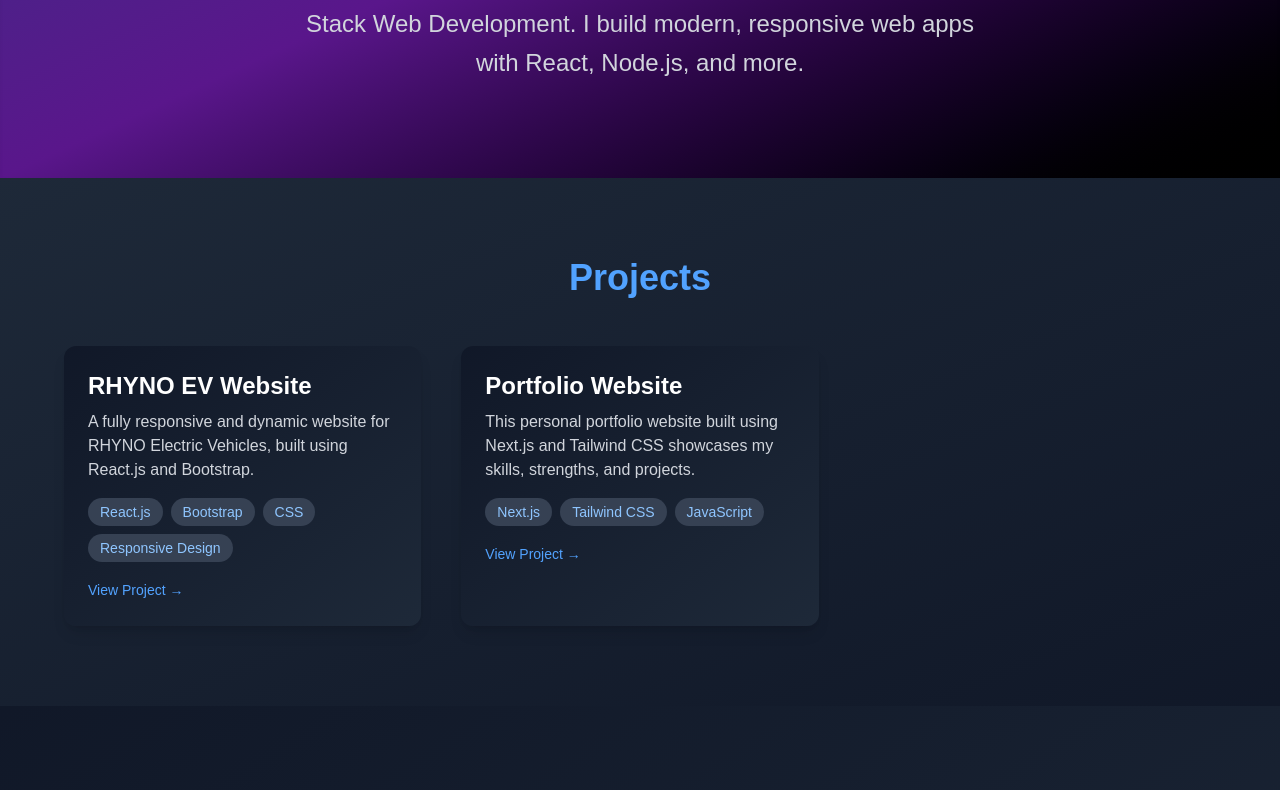
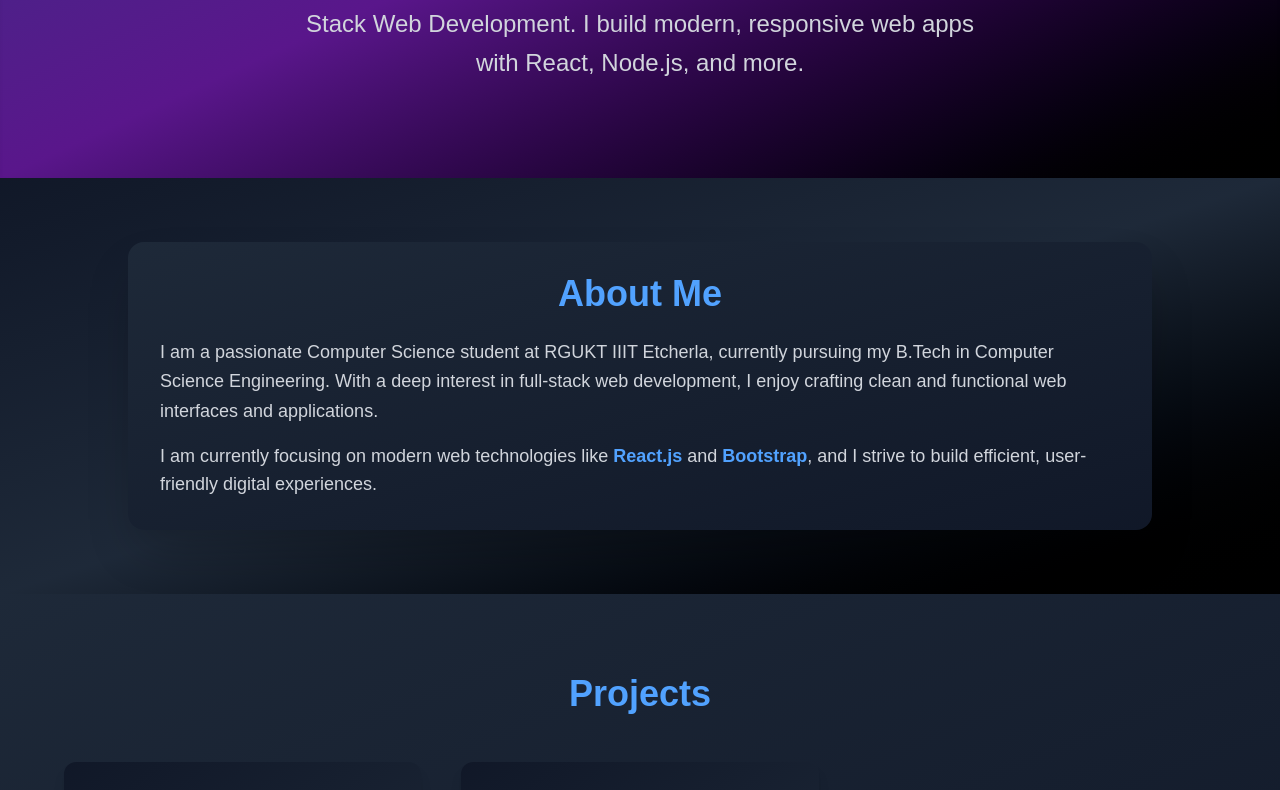
Before and after one commit to poornima-botsa/first-project, a Next.js app: page / in a window 1280 px wide. Shown: the part 475-1265 px from the top of the page. Built offline with nearby package versions, Linux system fonts and the light colour scheme.

Commit message:
added about file

```diff
--- /dev/null
+++ b/components/About.js
@@ -0,0 +1,17 @@
+const About = () => {
+    return (
+        <section id="about" className="py-16 px-6 bg-gradient-to-br from-gray-900 via-gray-800 to-black text-white">
+            <div className="max-w-5xl mx-auto bg-gradient-to-br from-gray-800 to-gray-900 p-8 rounded-2xl shadow-2xl">
+                <h2 className="text-4xl font-extrabold text-blue-400 mb-6 text-center">About Me</h2>
+                <p className="text-lg leading-relaxed text-gray-300">
+                    I am a passionate Computer Science student at RGUKT IIIT Etcherla, currently pursuing my B.Tech in Computer Science Engineering. With a deep interest in full-stack web development, I enjoy crafting clean and functional web interfaces and applications.
+                </p>
+                <p className="mt-4 text-lg text-gray-300">
+                    I am currently focusing on modern web technologies like <span className="text-blue-400 font-semibold">React.js</span> and <span className="text-blue-400 font-semibold">Bootstrap</span>, and I strive to build efficient, user-friendly digital experiences.
+                </p>
+            </div>
+        </section>
+    );
+};
+
+export default About;
--- a/pages/index.js
+++ b/pages/index.js
@@ -1,6 +1,6 @@
 import Navbar from "../components/Navbar";
 import Hero from "../components/Hero";
-//import About from "../components/About";
+import About from "../components/About";
 // import Skills from "../components/Skills";
 // import Strengths from "../components/Strengths";
 import Projects from "../components/Projects";
@@ -13,8 +13,8 @@
     <>
       <Navbar />
       <Hero />
-      {/* <About />
-      <Skills />
+      <About />
+      {/*<Skills />
       <Strengths /> */}
       <Projects />
       <Contact />
```
